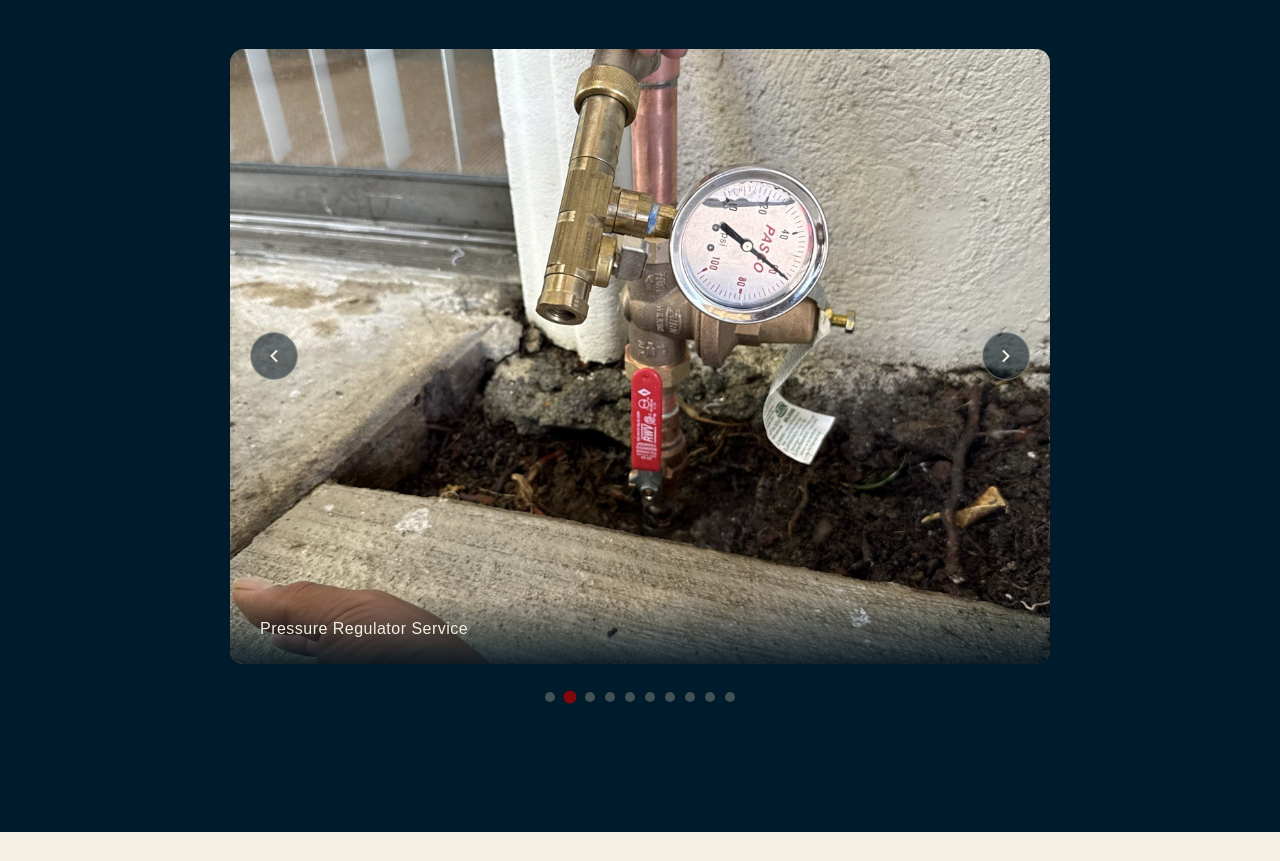
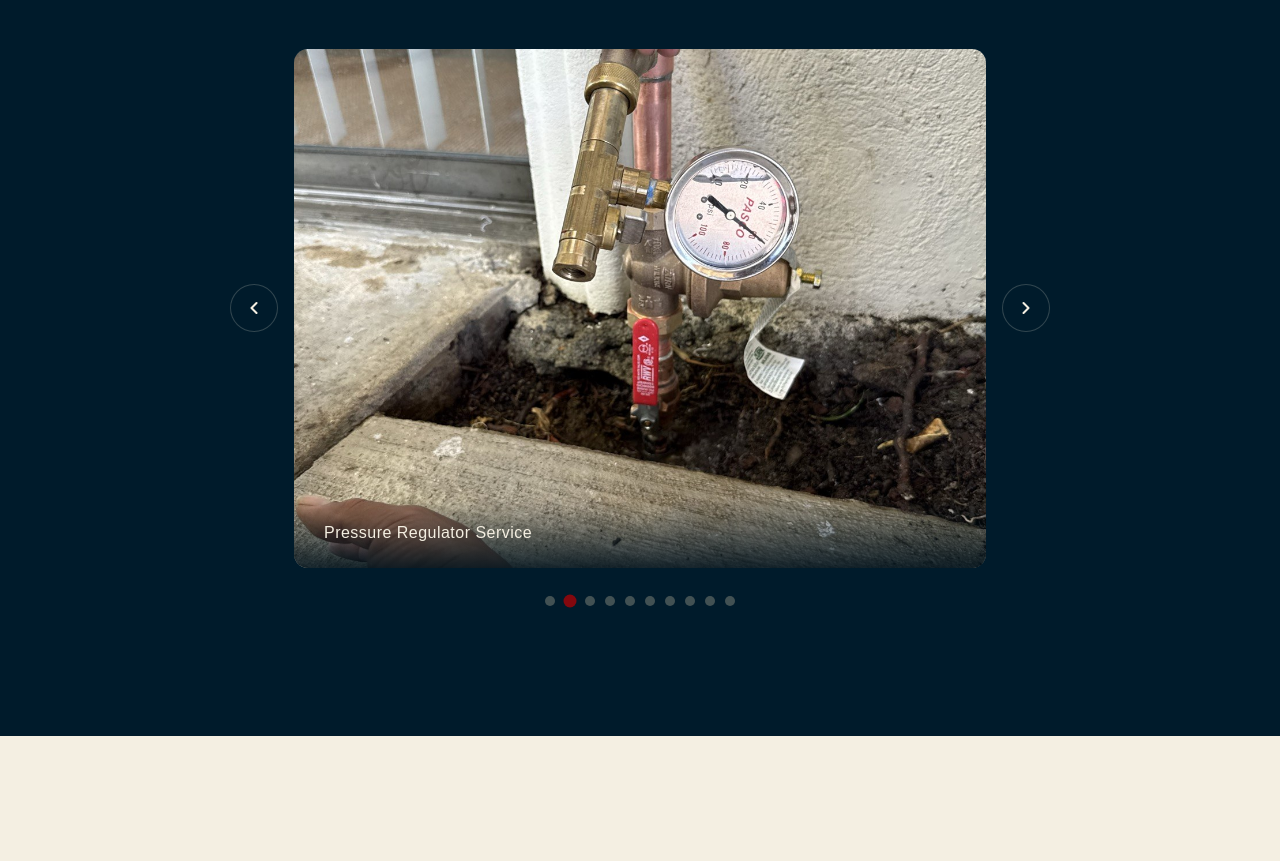
Before and after one commit to dot-jaypeg/integrity-quality-plumbing, a website: page index.html in a window 1280 px wide. Shown: the part 2875-3736 px from the top of the page. Drawn offline with Linux system fonts and the light colour scheme; a web font is replaced by a local one.

Commit message:
Move carousel arrows outside the photo in the homepage gallery section
Restructure the homepage's carousel into a flex row (prev-btn | photo |
next-btn) instead of overlaying the arrows on the image edges. Updated
app.js to look up the arrow buttons from the wrap element rather than
inside .carousel, so it works for both this layout and gallery.html's
unchanged overlay style.

Co-Authored-By: Claude Sonnet 5 <noreply@anthropic.com>

```diff
--- a/css/styles.css
+++ b/css/styles.css
@@ -595,6 +595,17 @@ a { color: inherit; text-decoration: none; }
 .carousel-dots { display: flex; justify-content: center; flex-wrap: wrap; gap: 10px; margin-top: 28px; }
 
 .carousel-compact { max-width: 820px; margin: 0 auto; }
+
+/* Carousel row layout — arrows sit outside the photo instead of overlapping it */
+.carousel-row { display: flex; align-items: center; gap: 16px; }
+.carousel-row .carousel { flex: 1; min-width: 0; }
+.carousel-row .carousel-arrow {
+  position: static;
+  transform: none;
+  flex-shrink: 0;
+  background: var(--navy);
+  border-color: rgba(244, 239, 226, 0.2);
+}
 .carousel-dot {
   width: 10px; height: 10px;
   border-radius: 50%;
--- a/index.html
+++ b/index.html
@@ -157,7 +157,11 @@
         <h2 class="section-headline reveal">Quality Parts.<br>No Shortcuts.</h2>
       </div>
       <div class="carousel-wrap carousel-compact reveal">
-        <div class="carousel">
+        <div class="carousel-row">
+          <button class="carousel-arrow prev" aria-label="Previous photo">
+            <svg viewBox="0 0 24 24" fill="none" stroke="currentColor" stroke-width="2.5" stroke-linecap="round" stroke-linejoin="round"><polyline points="15 18 9 12 15 6"></polyline></svg>
+          </button>
+          <div class="carousel">
           <div class="carousel-track">
             <div class="carousel-slide">
               <img src="assets/images/gallery/tankless-install.jpg" alt="Tankless water heater installation">
@@ -201,9 +205,7 @@
             </div>
           </div>
 
-          <button class="carousel-arrow prev" aria-label="Previous photo">
-            <svg viewBox="0 0 24 24" fill="none" stroke="currentColor" stroke-width="2.5" stroke-linecap="round" stroke-linejoin="round"><polyline points="15 18 9 12 15 6"></polyline></svg>
-          </button>
+          </div>
           <button class="carousel-arrow next" aria-label="Next photo">
             <svg viewBox="0 0 24 24" fill="none" stroke="currentColor" stroke-width="2.5" stroke-linecap="round" stroke-linejoin="round"><polyline points="9 18 15 12 9 6"></polyline></svg>
           </button>
--- a/js/app.js
+++ b/js/app.js
@@ -60,8 +60,8 @@
     var track = carousel.querySelector('.carousel-track');
     var slides = Array.prototype.slice.call(carousel.querySelectorAll('.carousel-slide'));
     var dotsWrap = wrap.querySelector('.carousel-dots');
-    var prevBtn = carousel.querySelector('.carousel-arrow.prev');
-    var nextBtn = carousel.querySelector('.carousel-arrow.next');
+    var prevBtn = wrap.querySelector('.carousel-arrow.prev');
+    var nextBtn = wrap.querySelector('.carousel-arrow.next');
     var index = 0;
     var timer;
 
```
